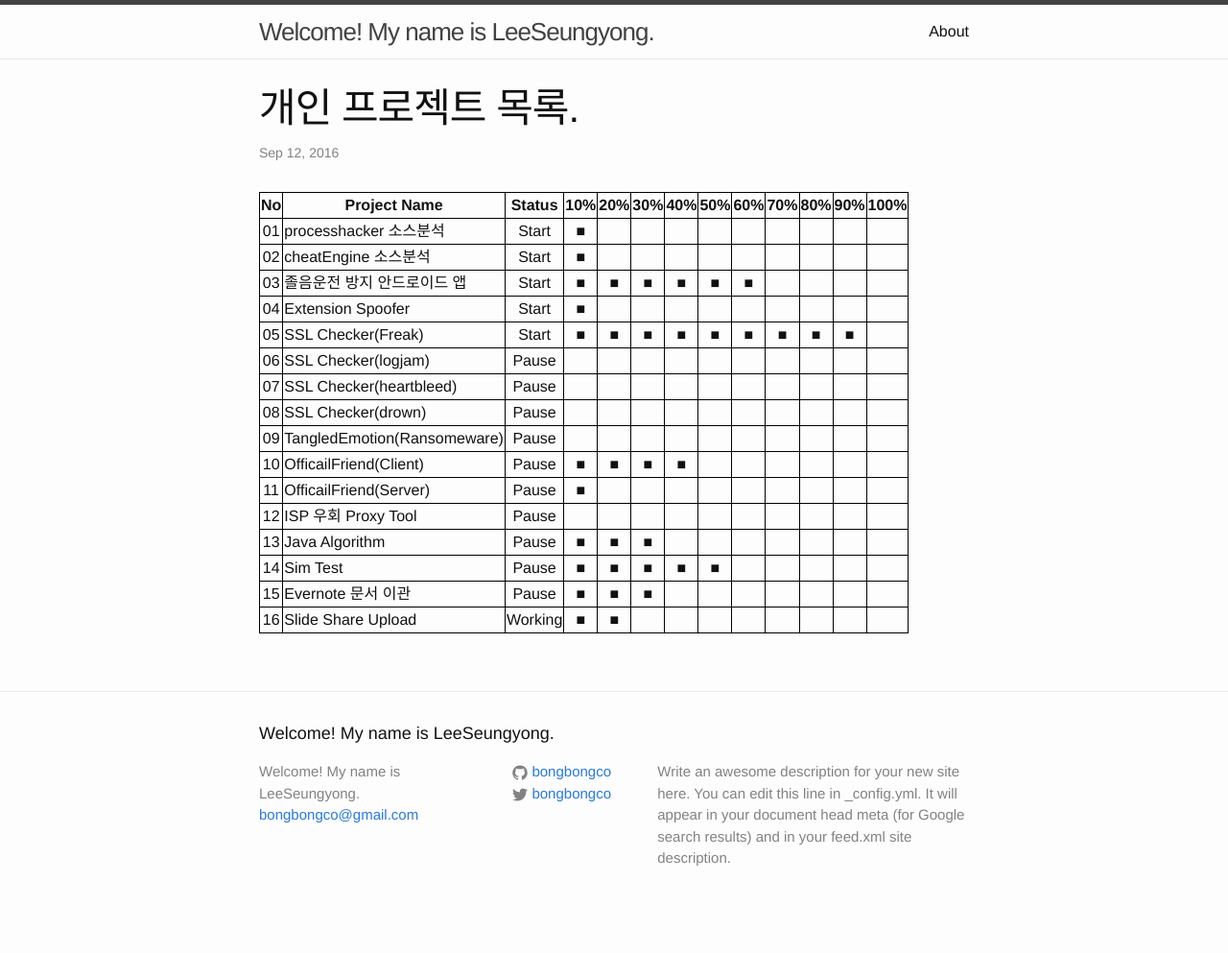
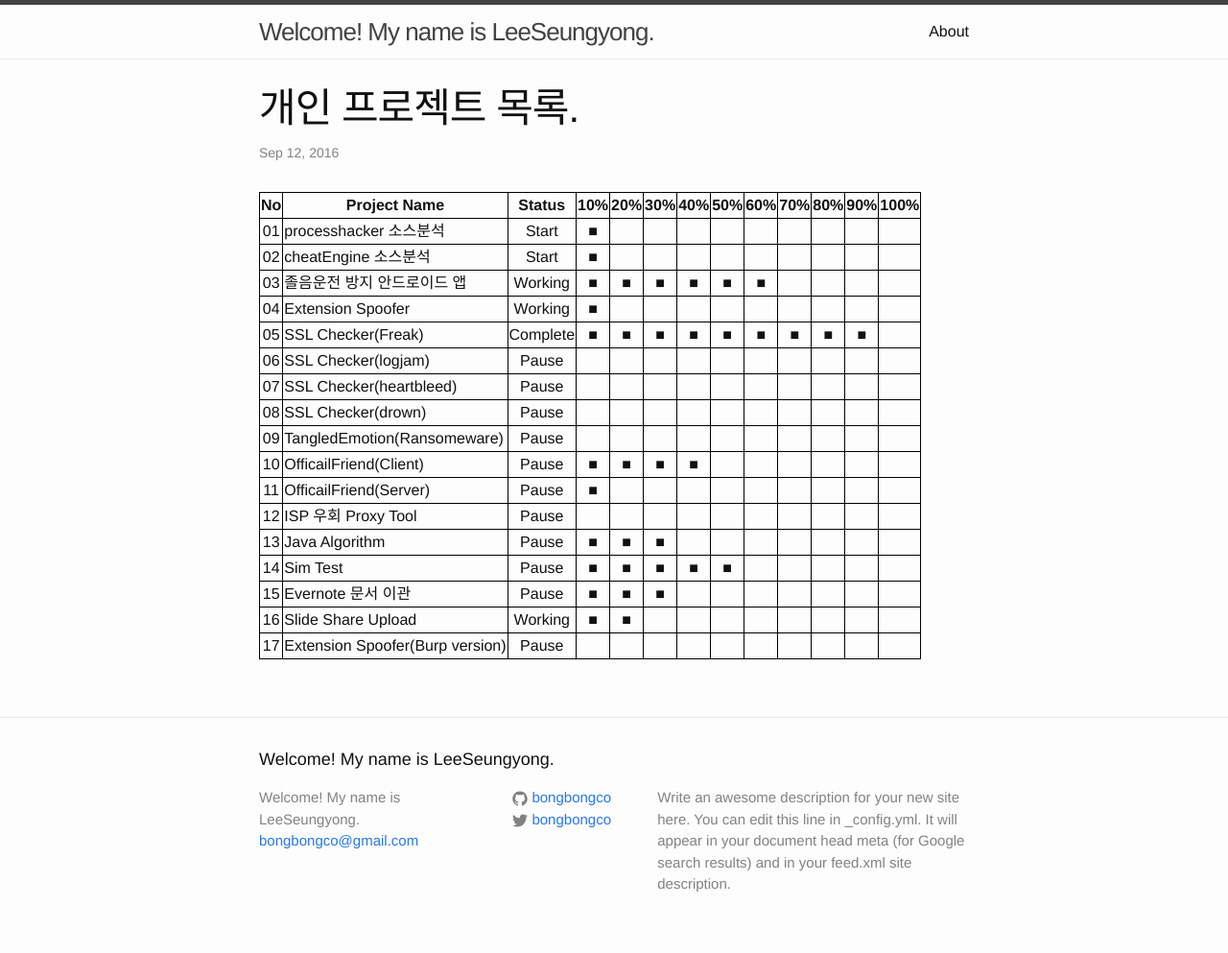
Before and after one commit to LktProgrammer/bongbongco.github.io, a Jekyll site: the page built from _posts/2016-09-12-GarbageTask.markdown, in a window 1280 px wide. Shown: the whole page at 96% size. Built offline with Jekyll 4.4.1, drawn with Linux system fonts in a browser that asks for light colours; before the commit the page ends 966 px from its top, so only the background shows below that.

Commit message:
Update 2016-09-12-GarbageTask.markdown

```diff
--- a/_posts/2016-09-12-GarbageTask.markdown
+++ b/_posts/2016-09-12-GarbageTask.markdown
@@ -9,9 +9,9 @@ title: 개인 프로젝트 목록.
 |:-:|-----------|:-----:|:-:|:-:|:-:|:-:|:-:|:-:|:-:|:-:|:-:|:-:|
 |01|processhacker 소스분석|Start|■|||||||||
 |02|cheatEngine 소스분석|Start|■|||||||||
-|03|졸음운전 방지 안드로이드 앱|Start|■|■|■|■|■|■||||
-|04|Extension Spoofer|Start|■|||||||||
-|05|SSL Checker(Freak)|Start|■|■|■|■|■|■|■|■|■|
+|03|졸음운전 방지 안드로이드 앱|Working|■|■|■|■|■|■||||
+|04|Extension Spoofer|Working|■|||||||||
+|05|SSL Checker(Freak)|Complete|■|■|■|■|■|■|■|■|■|
 |06|SSL Checker(logjam)|Pause||||||||||
 |07|SSL Checker(heartbleed)|Pause||||||||||
 |08|SSL Checker(drown)|Pause||||||||||
@@ -23,4 +23,5 @@ title: 개인 프로젝트 목록.
 |14|Sim Test|Pause|■|■|■|■|■|||||
 |15|Evernote 문서 이관|Pause|■|■|■|||||||
 |16|Slide Share Upload |Working|■|■||||||||
+|17|Extension Spoofer(Burp version)|Pause||||||||||
 |--+-----------+------+---+---+---+---+---+---+---+---+---+----|
```
